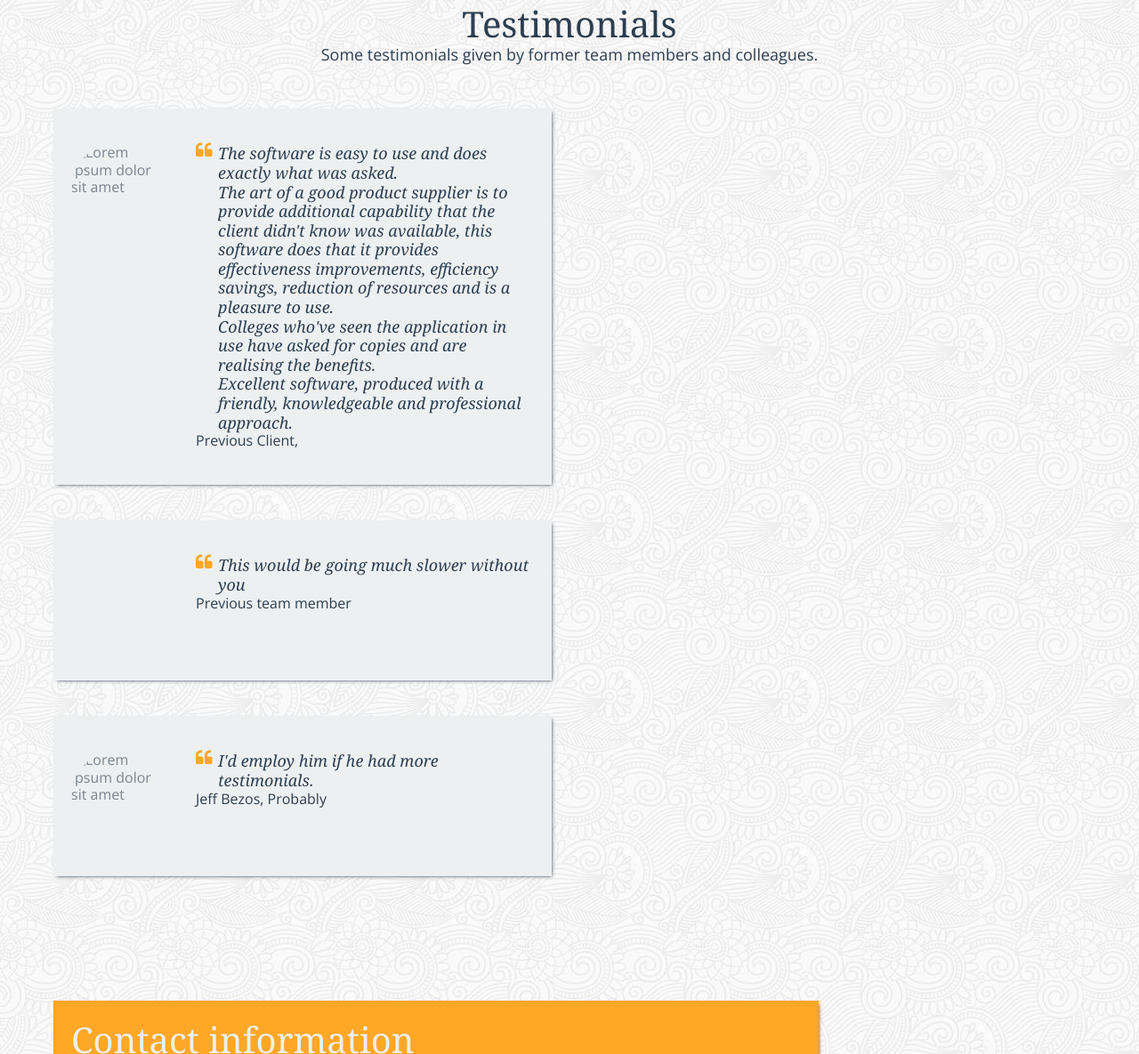
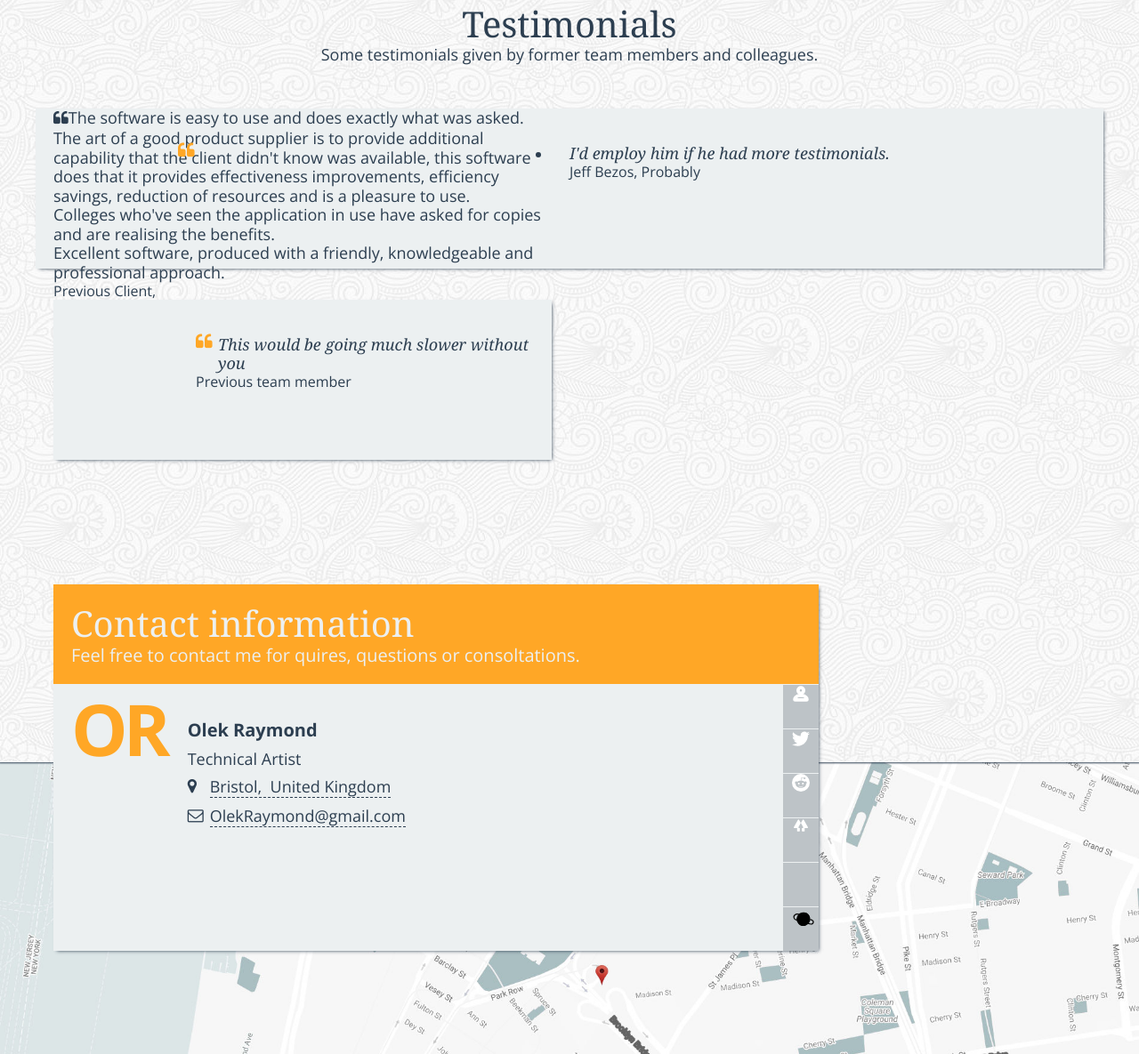
Before and after one commit to JustCallMeRay/PortfolioWebsite, a plain HTML site: page index.html in a window 1280 px wide. Shown: the part 1817-3002 px from the top of the page at 89% size. Drawn offline with nearby package versions, Linux system fonts and the light colour scheme; files whose address does not match are found by name.

Commit message:
Refactoring

```diff
--- a/index.html
+++ b/index.html
@@ -135,7 +135,7 @@
             </header>
             <div class="grid-container">
                 <ul class="testimonials">
-                    <li class="testimonials__item"><img src="static/images/logos/placeholder.png" alt="Lorem ipsum dolor sit amet">
+                    <!-- <li class="testimonials__item"><img src="static/images/logos/placeholder.png" alt="Lorem ipsum dolor sit amet"> -->
                         <blockquote>
                             <p class="icon icon_ql">The software is easy to use and does exactly what was asked.<br>
                             The art of a good product supplier is to provide additional capability that the client didn't know was available, this software does that it provides effectiveness improvements, efficiency savings, reduction of resources and is a pleasure to use.<br>
@@ -155,9 +155,10 @@
                             <span class="role"></span>
                         </blockquote>
                     </li>
-
+                </ul>
+                <ul>
                     <li class="testimonials__item">
-                        <img src="static/images/logos/placeholder.png" alt="Lorem ipsum dolor sit amet">
+                        <!-- <img src="static/images/logos/placeholder.png" alt="Lorem ipsum dolor sit amet"> -->
                         <blockquote>
                             <p class="icon icon_ql">I'd employ him if he had more testimonials.</p>
                             <span class="name">Jeff Bezos,</span>
```
